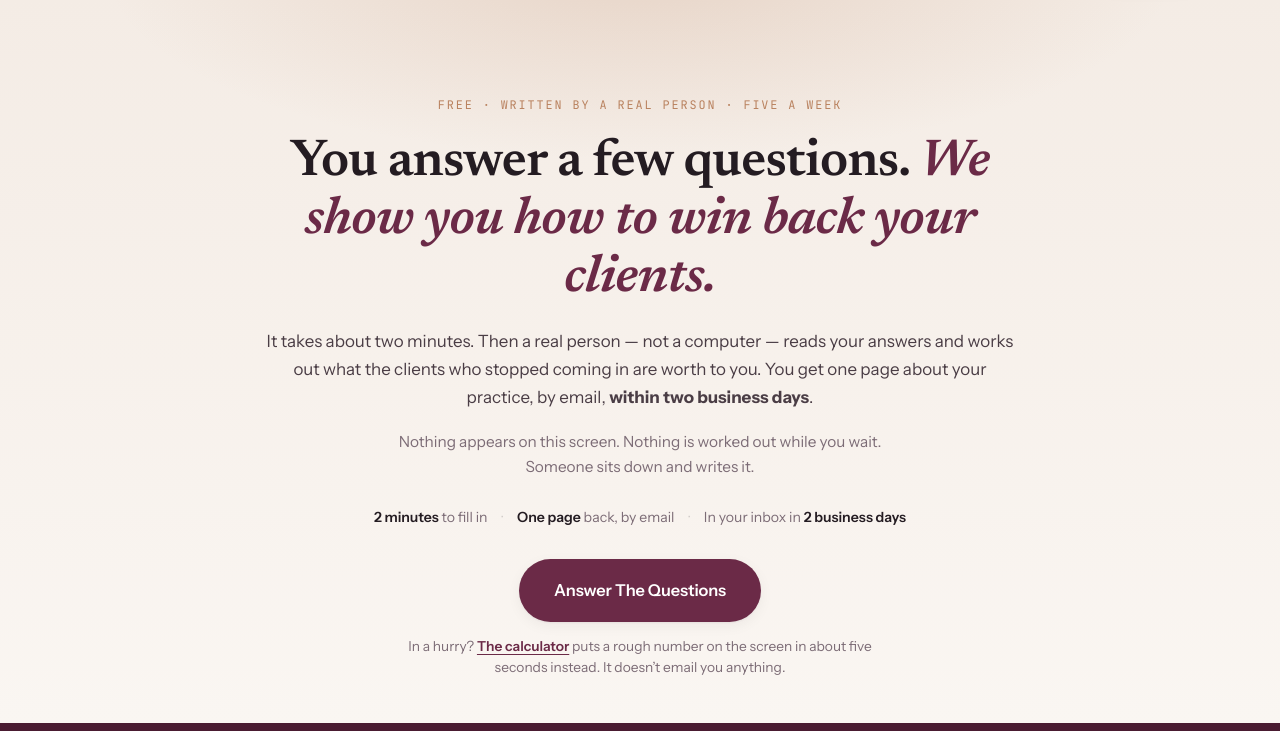
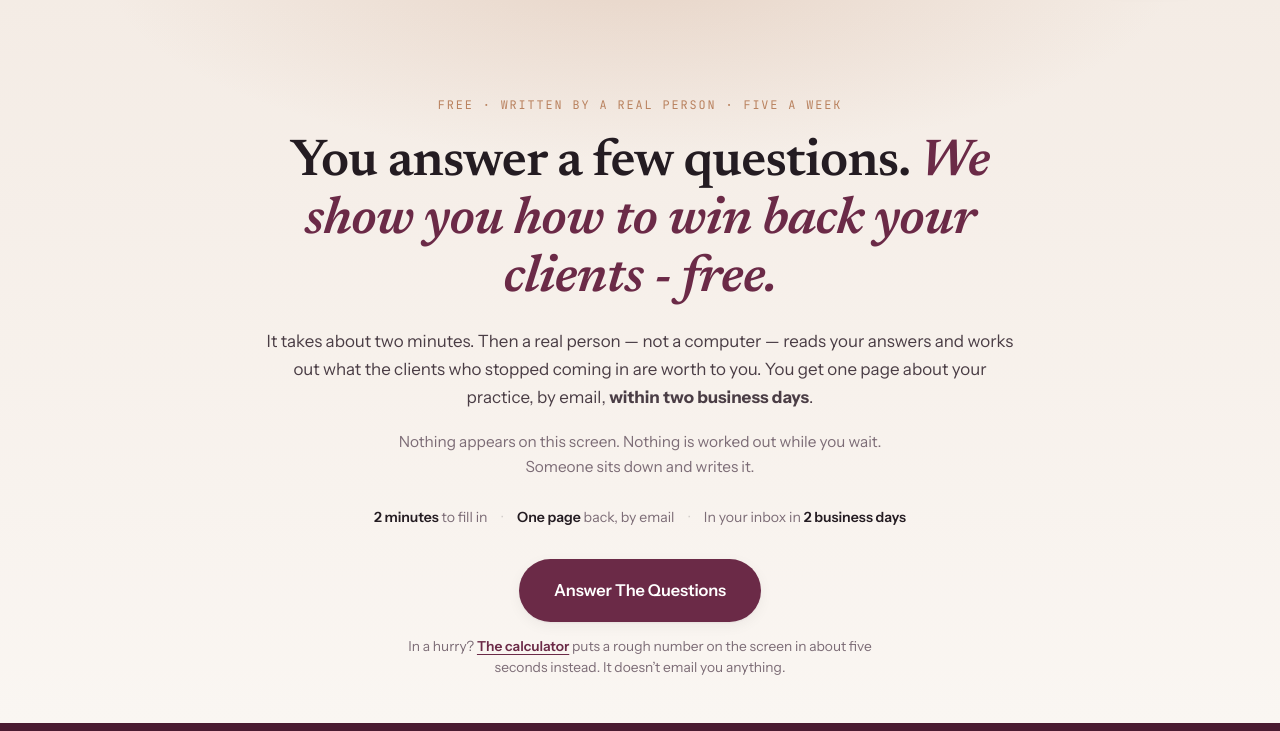
Before and after one commit to jrossi-santiago/recallpartners, a plain HTML site: page audit/index.html in a window 1280 px wide. Shown: the part 69-800 px from the top of the page. Drawn offline with Linux system fonts and the light colour scheme; a script that the page names is missing.

Commit message:
Update text to emphasize free client recovery

```diff
--- a/audit/index.html
+++ b/audit/index.html
@@ -105,7 +105,7 @@
     <div class="eyebrow">Free &middot; Written By A Real Person &middot; Five A Week</div>
     <h1>
       You answer a few questions.
-      <span class="accent-serif">We show you how to win back your clients.</span>
+      <span class="accent-serif">We show you how to win back your clients - free.</span>
     </h1>
     <p class="lede">
       It takes about two minutes. Then a real person &mdash; not a computer &mdash; reads
```
